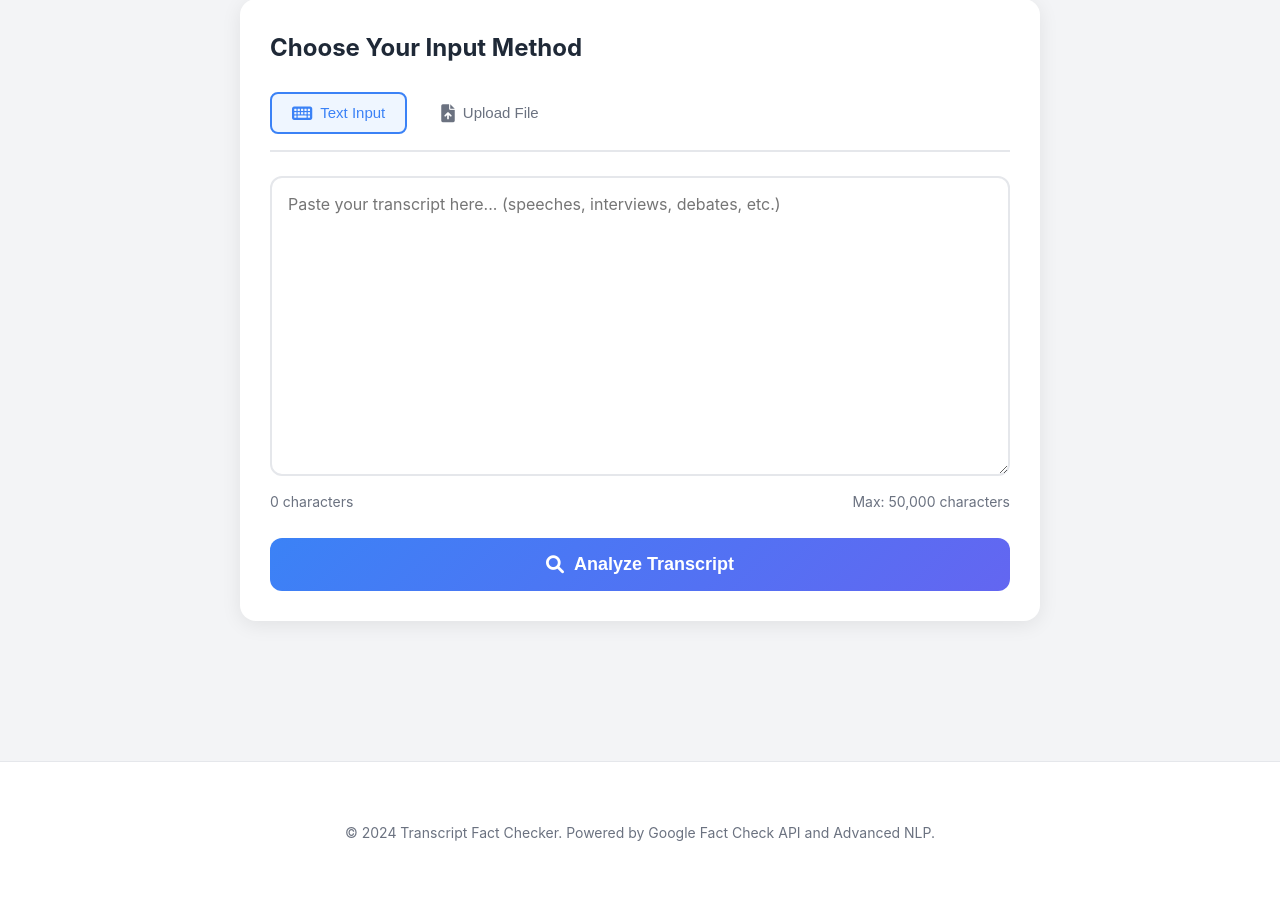
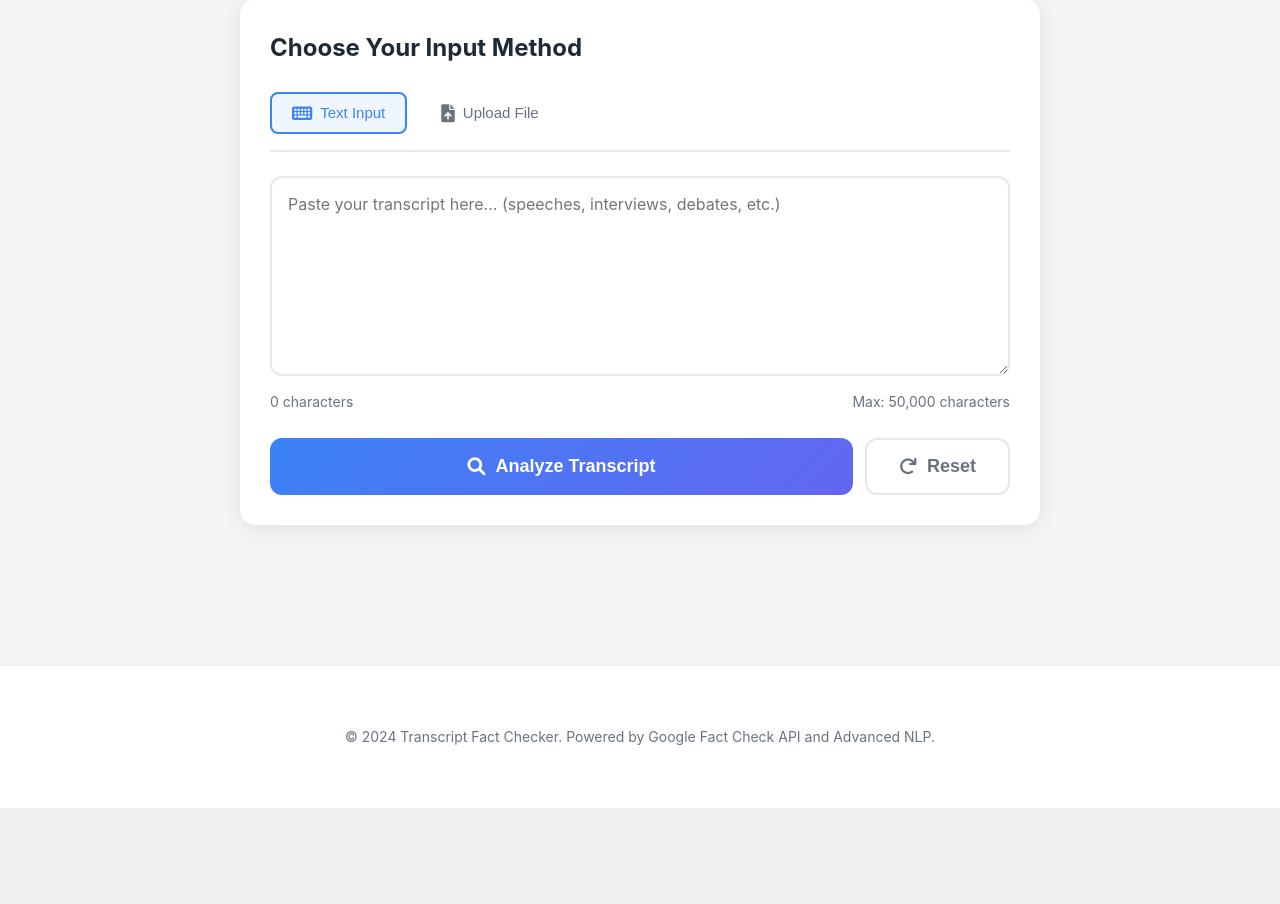
Before and after one commit to Hyperiongate/transcripts, a Flask app: page / in a window 1280 px wide. Shown: the part 528-1432 px from the top of the page. After the commit the page ends 1336 px from the top, so only its background shows below. Run offline with Flask 3, Linux system fonts and the light colour scheme.

Commit message:
Update index.html

```diff
--- a/templates/index.html
+++ b/templates/index.html
@@ -297,7 +297,7 @@
         /* Text Input */
         .text-input {
             width: 100%;
-            min-height: 300px;
+            min-height: 200px;
             padding: 16px;
             border: 2px solid #e5e7eb;
             border-radius: 12px;
@@ -1104,7 +1104,7 @@
                     id="text-input"
                     class="text-input"
                     placeholder="Paste your transcript here... (speeches, interviews, debates, etc.)"
-                    rows="10"
+                    rows="6"
                 ></textarea>
                 <div class="input-info">
                     <span><span id="char-count">0</span> characters</span>
@@ -1131,10 +1131,16 @@
             </div>
 
             <!-- Analyze Button -->
-            <button class="analyze-button" id="analyze-button" onclick="startAnalysis()">
-                <i class="fas fa-search"></i>
-                <span>Analyze Transcript</span>
-            </button>
+            <div style="display: flex; gap: 12px; margin-top: 24px;">
+                <button class="analyze-button" id="analyze-button" onclick="startAnalysis()" style="flex: 1; margin-top: 0;">
+                    <i class="fas fa-search"></i>
+                    <span>Analyze Transcript</span>
+                </button>
+                <button class="reset-button" onclick="resetForm()" style="padding: 16px 32px; background: white; border: 2px solid #e5e7eb; color: #6b7280; border-radius: 12px; font-size: 18px; font-weight: 600; cursor: pointer; transition: all 0.3s ease; display: flex; align-items: center; justify-content: center; gap: 10px;">
+                    <i class="fas fa-redo"></i>
+                    <span>Reset</span>
+                </button>
+            </div>
         </div>
 
         <!-- Progress Section -->
@@ -1282,6 +1288,28 @@
                 });
             }
         });
+
+        // Reset form function
+        function resetForm() {
+            // Clear text input
+            document.getElementById('text-input').value = '';
+            document.getElementById('char-count').textContent = '0';
+
+            // Clear file input
+            document.getElementById('file-input').value = '';
+            document.getElementById('file-info').style.display = 'none';
+            document.getElementById('file-name').textContent = '';
+
+            // Reset to text input tab
+            document.querySelectorAll('.tab-button').forEach(btn => {
+                btn.classList.remove('active');
+            });
+            document.querySelectorAll('.input-panel').forEach(panel => {
+                panel.classList.remove('active');
+            });
+            document.querySelector('[data-tab="text"]').classList.add('active');
+            document.getElementById('text-panel').classList.add('active');
+        }
     </script>
 </body>
 </html>
```
